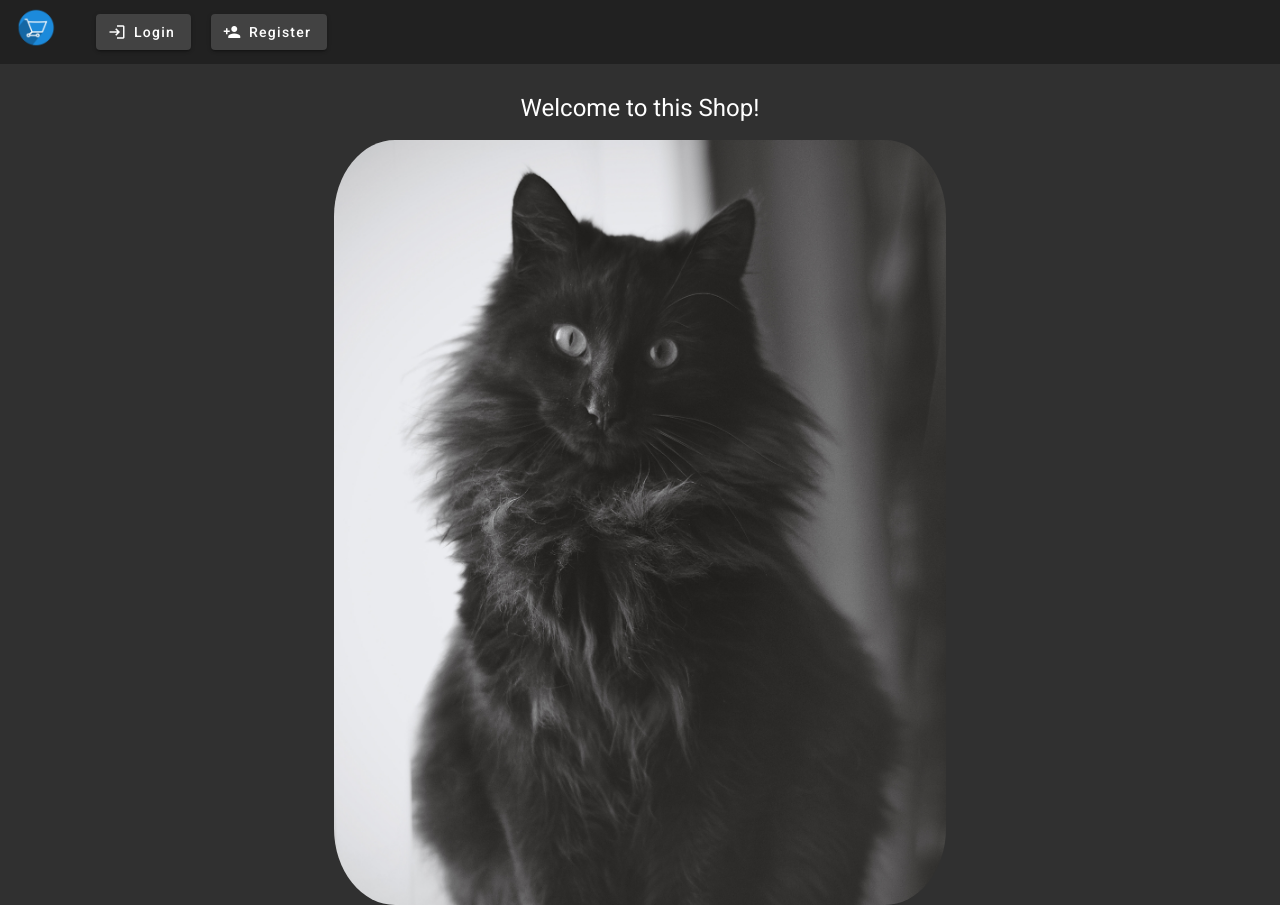
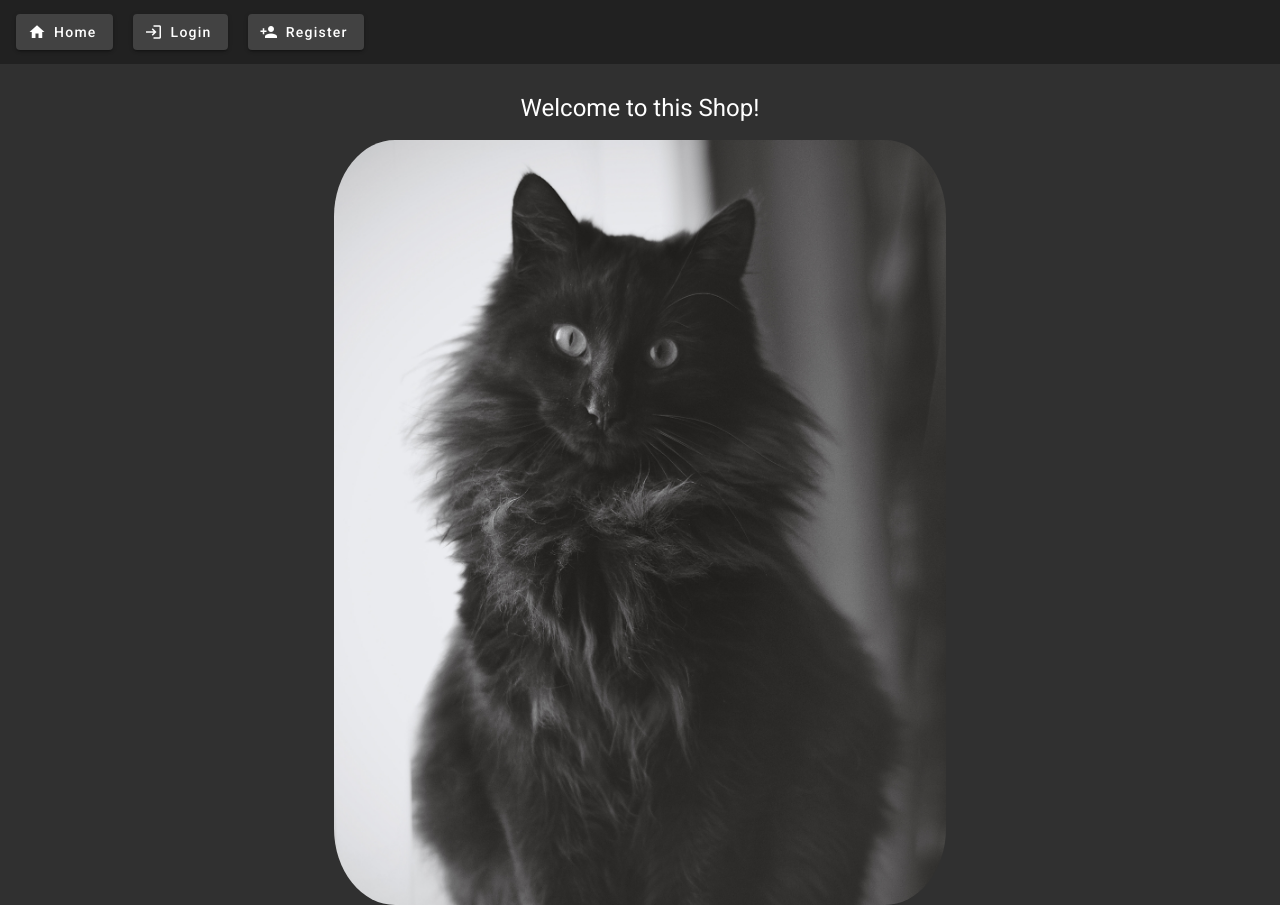
Before and after one commit to StrajnarFilip/sales-client, an Angular app: page / in a window 1280 px wide. Built offline with nearby package versions, Linux system fonts and the light colour scheme; no server answers.

Commit message:
Removed home image as it's awful to work with

```diff
--- a/src/app/app.component.html
+++ b/src/app/app.component.html
@@ -1,8 +1,8 @@
 <mat-toolbar>
-  <a routerLink="/">
-    <img src="/assets/shop.png" alt="Shop">
-  </a>
-  <span class="spacer"></span>
+  <button routerLink="" mat-raised-button>
+    <mat-icon>home</mat-icon>
+    <span>Home</span>
+  </button>
   <span class="spacer"></span>
   <button routerLink="/login" mat-raised-button *ngIf="!loggedIn">
     <mat-icon>login</mat-icon>
@@ -19,7 +19,8 @@
     <span>Shop</span>
   </button>
   <span class="spacer"></span>
-  <button routerLink="/shopping-cart" mat-raised-button *ngIf="loggedIn" [matBadge]="cartQuantity" matBadgeColor="accent">
+  <button routerLink="/shopping-cart" mat-raised-button *ngIf="loggedIn" [matBadge]="cartQuantity"
+    matBadgeColor="accent">
     <mat-icon>shopping_cart</mat-icon>
     <span>Shopping cart</span>
   </button>
--- a/src/app/app.component.scss
+++ b/src/app/app.component.scss
@@ -2,9 +2,12 @@
     width: 1em;
 }
 
+div {
+    max-height: 100%;
+}
+
 img {
-    height: 2em;
-    object-fit: contain;
+    height: 3em;
 }
 
 .container {
```
